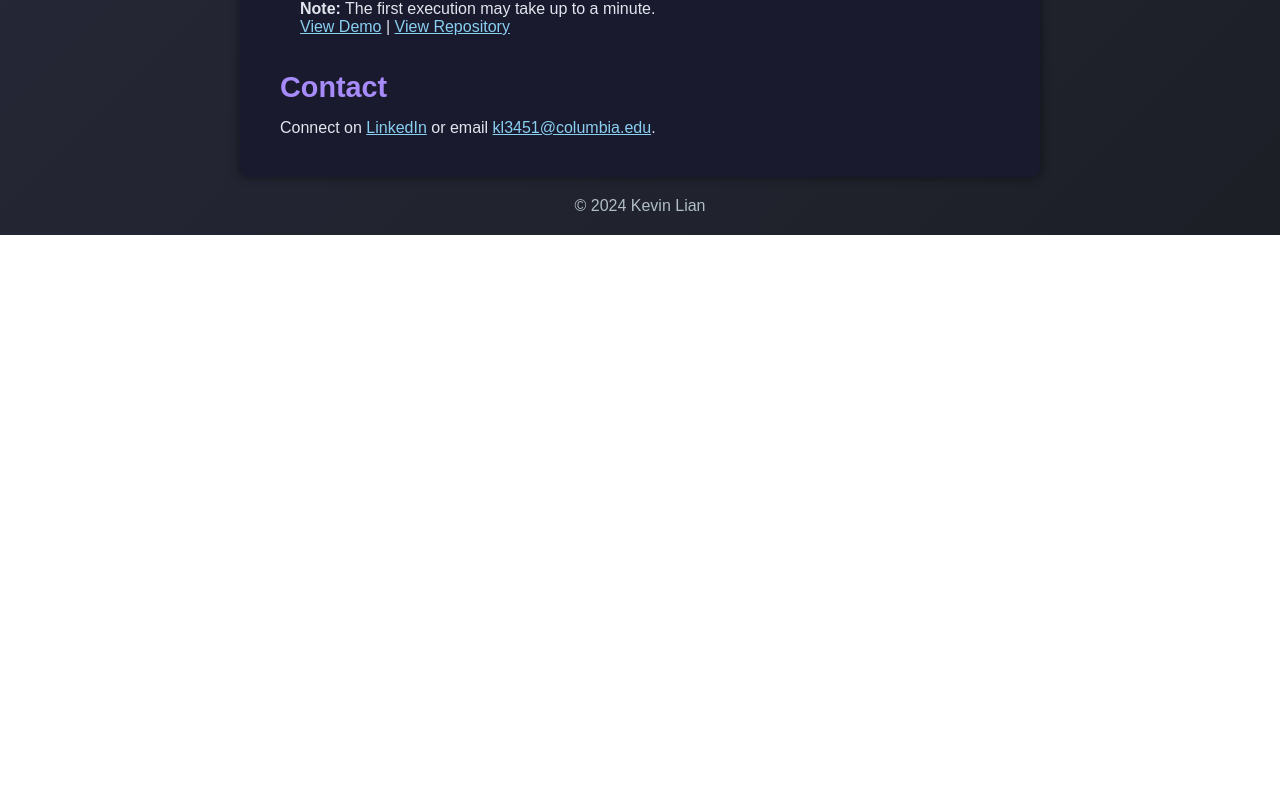
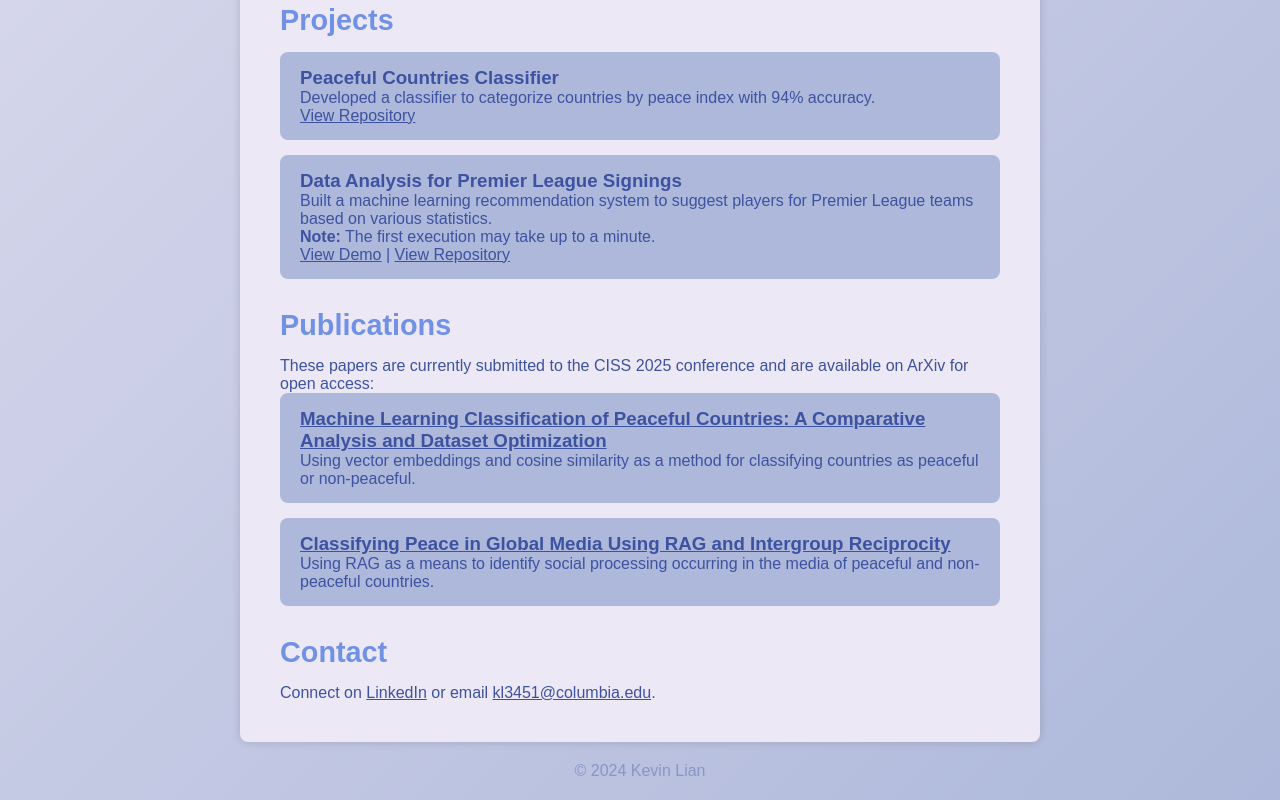
Before and after one commit to kevinlian2it/kevinlian2it.github.io, a plain HTML site: page index.html in a window 1280 px wide. Shown: the part 1280-2080 px from the top of the page. Before the commit the page ends 1515 px from the top, so only its background shows below. Drawn offline with Linux system fonts and the light colour scheme.

Commit message:
added Publications and style changes

```diff
--- a/index.html
+++ b/index.html
@@ -14,6 +14,7 @@
       <li><a href="#education">Education</a></li>
       <li><a href="#experience">Experience</a></li>
       <li><a href="#projects">Projects</a></li>
+      <li><a href="#publications">Publications</a></li>
       <li><a href="#contact">Contact</a></li>
     </ul>
   </nav>
@@ -23,14 +24,17 @@
     <!-- Header -->
     <header>
       <h1>Kevin Lian</h1>
-      <p>Software Engineer | AI & ML Enthusiast</p>
-      <p>I build innovative solutions that leverage AI and machine learning for real-world applications.</p>
+      <p>CS @ Columbia University | Software Engineer and AI/ML Enthusiast</p>
     </header>
 
     <!-- About Section -->
     <section id="about">
       <h2>About Me</h2>
-      <p>I'm a Computer Science student at Columbia University, with a GPA of 3.9, specializing in AI and machine learning.</p>
+      <p>I’m currently pursuing a Bachelor of Science in Computer Science with a minor in Economics at Columbia University, maintaining a 3.9 GPA and achieving Dean's List honors for four consecutive semesters. My academic focus is on AI and machine learning, areas where I’m passionate about leveraging technology to create innovative, real-world solutions.</p>
+      <br>
+      <p>In my current role as a Research Assistant at the <a href="https://sustainingpeaceproject.com/" target="_blank" rel="noopener noreferrer">Sustaining Peace Project</a> at Columbia Climate School, I’m exploring the intersection of AI, natural language processing, and peace studies. This work involves analyzing vast datasets using NLP techniques and building a high-performance vector database for large language models, helping enhance research into sustainable peace. Previously, I interned at Yuzhi Technologies in Beijing, where I optimized ChatGPT prompts and performed data-driven market research, contributing to the successful launch of a health app with over 4,000 users within its first week.</p>
+      <br>
+      <p>Apart from my technical pursuits, I have a strong interest in Economics, which I study as a minor. This adds a valuable perspective to my work, especially in data analysis, as I consider economic impacts alongside technical solutions. Outside of academia and work, I’m an avid soccer fan and enjoy exploring diverse cuisines, always on the lookout for new flavors and experiences.</p>
     </section>
 
     <!-- Education Section -->
@@ -68,28 +72,38 @@
       </div>
     </section>
 
-
     <!-- Projects Section -->
     <section id="projects">
       <h2>Projects</h2>
       <div class="project-item">
-        <h3>Data Analysis for Premier League Signings</h3>
-        <p>Utilized Python and Scikit-Learn to analyze over 10,000 player profiles.</p>
+        <h3>Peaceful Countries Classifier</h3>
+        <p>Developed a classifier to categorize countries by peace index with 94% accuracy.</p>
+        <p>
+          <a href="https://github.com/kevinlian2it/Peaceful-Countries-Classifier" target="_blank">View Repository</a>
+        </p>
       </div>
       <div class="project-item">
-        <h3>Peaceful Countries Classifier</h3>
-        <p>Developed a classifier to categorize countries by peace index with 94% accuracy.</p>
-      </div>
-      <div class="project-item">
-        <h3>Soccer Player Recommendation System</h3>
-        <p>Built a recommendation system to suggest players for Premier League teams based on various statistics.</p>
-        <p>
-          <strong>Note:</strong> The first execution may take up to a minute.
-        </p>
+        <h3>Data Analysis for Premier League Signings</h3>
+        <p>Built a machine learning recommendation system to suggest players for Premier League teams based on various statistics.</p>
+        <p><strong>Note:</strong> The first execution may take up to a minute.</p>
         <p>
           <a href="https://kevinlian2it.github.io/SoccerProject/" target="_blank">View Demo</a> |
           <a href="https://github.com/kevinlian2it/SoccerProject" target="_blank">View Repository</a>
         </p>
+      </div>
+    </section>
+
+    <!-- Publications Section -->
+    <section id="publications">
+      <h2>Publications</h2>
+      <p>These papers are currently submitted to the CISS 2025 conference and are available on ArXiv for open access:</p>
+      <div class="project-item">
+          <h3><a href="https://arxiv.org/abs/2410.03749" target="_blank">Machine Learning Classification of Peaceful Countries: A Comparative Analysis and Dataset Optimization</a></h3>
+          <p>Using vector embeddings and cosine similarity as a method for classifying countries as peaceful or non-peaceful.</p>
+      </div>
+      <div class="project-item">
+          <h3><a href="https://arxiv.org/abs/2410.13865" target="_blank">Classifying Peace in Global Media Using RAG and Intergroup Reciprocity</a></h3>
+          <p>Using RAG as a means to identify social processing occurring in the media of peaceful and non-peaceful countries.</p>
       </div>
     </section>
 
--- a/style.css
+++ b/style.css
@@ -6,15 +6,17 @@
 }
 
 body {
-  font-family: 'Arial', sans-serif;
-  background: linear-gradient(135deg, #2b2d42, #1d1f27);
-  color: #e0e6ed;
+  font-family: 'Roboto Slab', sans-serif;
+  background: linear-gradient(135deg, #EDE8F5, #ADB8DA); /* Soft background gradient */
+  color: #3D52A0; /* Primary text color */
   display: flex;
   flex-direction: column;
   align-items: center;
   min-height: 100vh;
   overflow-x: hidden;
-  cursor: none; /* Hide default cursor */
+  overflow-y: auto;
+  overscroll-behavior: none;
+  cursor: none;
 }
 
 /* Navigation */
@@ -36,15 +38,15 @@ nav li {
 }
 
 nav a {
-  color: #89cff0; /* Light blue for links */
+  color: #7091E6; /* Light blue for links */
   text-decoration: none;
   font-size: 1.2em;
   transition: color 0.3s, box-shadow 0.3s;
 }
 
 nav a:hover, nav a:focus {
-  color: #a78bfa; /* Soft violet on hover */
-  box-shadow: 0px 0px 15px rgba(167, 139, 250, 0.6); /* Soft violet glow */
+  color: #3D52A0; /* Darker blue on hover */
+  box-shadow: 0px 0px 15px rgba(61, 82, 160, 0.6); /* Soft shadow on hover */
 }
 
 /* Main Content */
@@ -52,59 +54,62 @@ main {
   max-width: 800px;
   padding: 40px;
   text-align: left;
-  background-color: #1a1a2e;
+  background-color: #EDE8F5; /* Light background for main content */
   border-radius: 8px;
-  box-shadow: 0px 0px 10px rgba(0, 0, 0, 0.5); /* Shadow for main content */
+  box-shadow: 0px 0px 10px rgba(0, 0, 0, 0.15); /* Soft shadow for content */
 }
 
 /* Headers */
 header h1 {
   font-size: 2.5em;
-  color: #89cff0; /* Accent color for main header */
+  color: #3D52A0; /* Main header color */
 }
 
 header p {
   font-size: 1.2em;
-  color: #b0bec5; /* Muted gray for subtitle */
+  line-height: 1.6;
+  margin-bottom: 15px;
+  color: #8697C4; /* Subtitle muted color */
 }
 
 /* Section Headers */
 h2 {
   font-size: 1.8em;
-  color: #a78bfa; /* Soft violet for section headers */
+  color: #7091E6; /* Soft violet-blue for section headers */
+  margin-top: 30px;
   margin-bottom: 15px;
 }
 
-/* Cards for Experience, Projects, and Education */
-.experience-item, .project-item, .education-item {
-  margin-bottom: 20px;
+/* Cards for Experience, Projects, Education, and Publications */
+.experience-item, .project-item, .education-item, .card {
+  margin-bottom: 15px;
   padding: 15px 20px;
-  background-color: #1a1a2e;
+  background-color: #ADB8DA; /* Light muted background for cards */
   border-radius: 8px;
   transition: transform 0.3s ease, box-shadow 0.3s ease;
 }
 
-.experience-item:hover, .project-item:hover, .education-item:hover {
+.experience-item:hover, .project-item:hover, .education-item:hover, .card:hover {
   transform: scale(1.02);
-  box-shadow: 0px 0px 15px rgba(137, 207, 240, 0.6); /* Light blue glow */
+  box-shadow: 0px 0px 15px rgba(137, 207, 240, 0.3); /* Light glow on hover */
 }
 
 /* Links within Content */
 a {
-  color: #89cff0; /* Base color for links */
+  color: #3D52A0; /* Primary color for links */
   transition: color 0.3s, box-shadow 0.3s;
 }
 
 a:hover {
-  color: #a78bfa; /* Violet color on hover */
-  box-shadow: 0px 0px 8px rgba(167, 139, 250, 0.6); /* Soft violet glow */
+  color: #7091E6; /* Slightly brighter blue on hover */
+  box-shadow: 0px 0px 8px rgba(61, 82, 160, 0.6); /* Soft shadow */
 }
 
 /* Footer */
 footer {
   text-align: center;
   padding: 20px;
-  color: #b0bec5;
+  color: #8697C4;
 }
 
 /* Custom Cursor */
@@ -128,7 +133,7 @@ body::after {
   width: 8px;
   height: 8px;
   border-radius: 50%;
-  background: #a78bfa; /* Soft violet dot for cursor */
+  background: #3D52A0; /* Primary cursor dot */
   pointer-events: none;
   transform: translate(-50%, -50%);
   left: var(--x);
```
Lines whose indentation alone changed are shown as unchanged.
